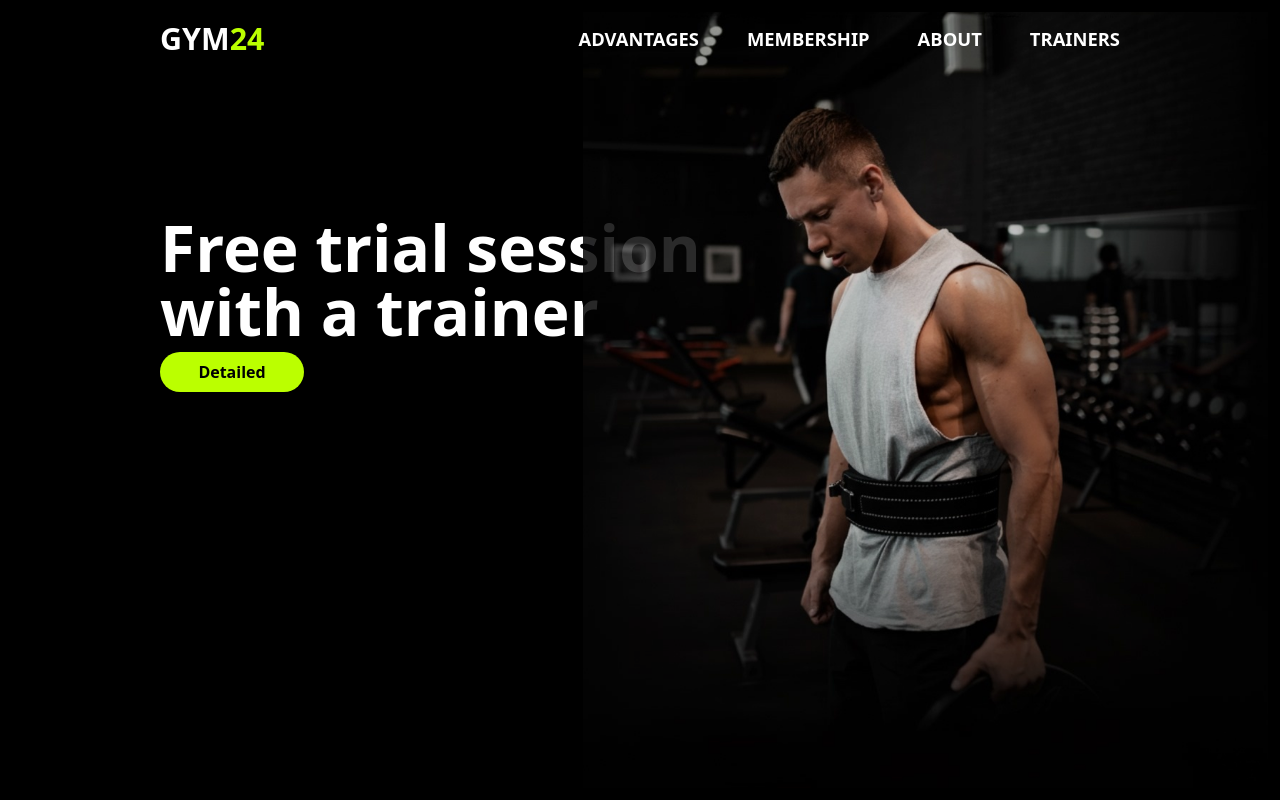
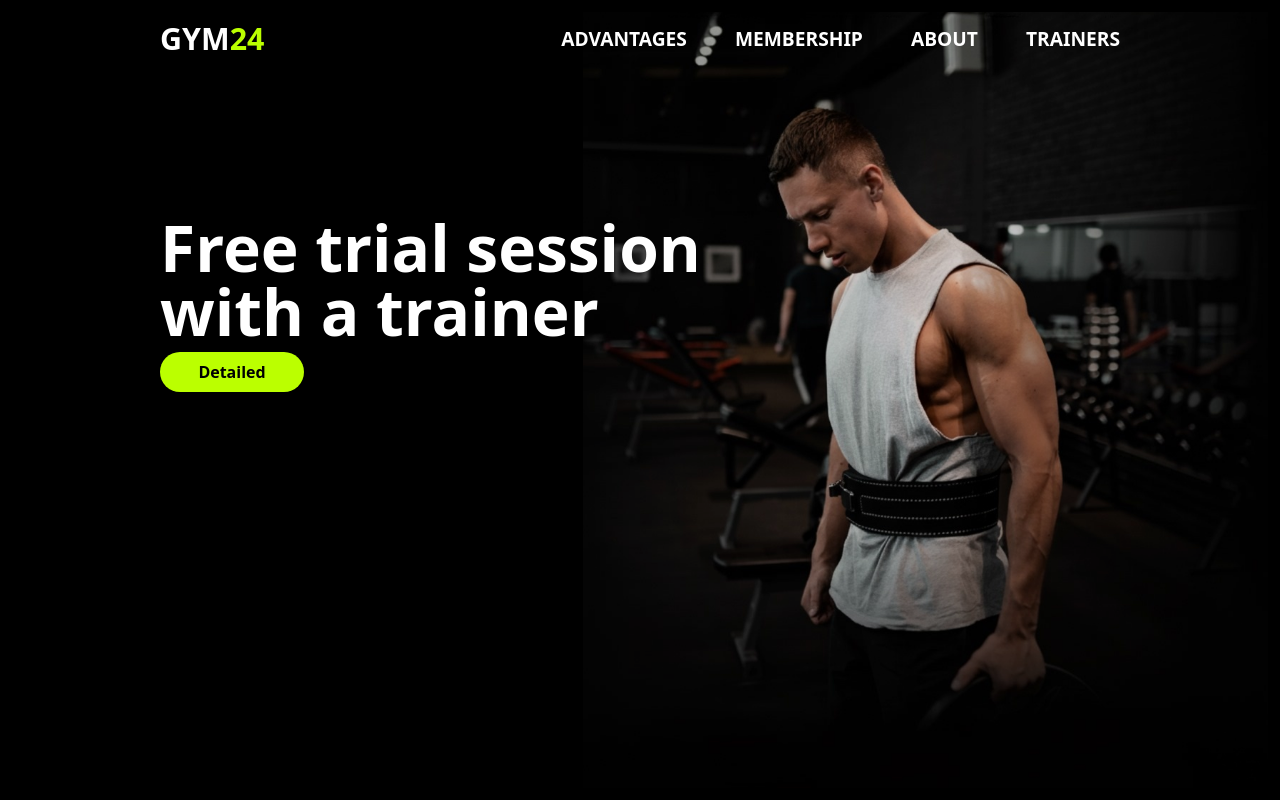
Before and after one commit to kapish07-dev/GYM24, a React (Vite) app: page / in a window 1280 px wide. Shown: the top 800 px of the page. Built offline with nearby package versions, Linux system fonts and the light colour scheme; a web font is replaced by a local one.

Commit message:
Hero & Header section fixed :)

```diff
--- a/src/components/Header/Header.jsx
+++ b/src/components/Header/Header.jsx
@@ -9,7 +9,7 @@ const handleBuyClick = () => {
 
 const Header = () => {
   return (
-    <div className="absolute w-full z-10 flex justify-between items-center px-4 md:px-4 lg:px-40 py-4">
+    <div className="absolute w-full z-20 flex justify-between items-center px-4 md:px-4 lg:px-40 py-4">
       {/* Logo */}
       <div
         className="font-furore flex items-center cursor-pointer font-furore font-extrabold text-[1.9rem]"
@@ -20,7 +20,7 @@ const Header = () => {
       </div>
 
       {/* Navigation links */}
-      <div className="font-bold text-[1.15rem] align-middle font-size-1rem font-weight: 500 flex  gap-12 font-poppins justify-center align-middle  text-white text-sm uppercase">
+      <div className="font-bold text-[1.2rem]  font-weight: 600 flex  gap-12 font-poppins  text-white text-sm uppercase">
         <h3 className="">
           <a
             href="#advantages"
--- a/src/components/Hero/Hero.jsx
+++ b/src/components/Hero/Hero.jsx
@@ -4,14 +4,14 @@ import Header from "../Header/Header";
 const Hero = () => {
   return (
     <div
-      className="relative w-full min-h-screen h-[80vh] bg-black overflow-hidden "
+      className="relative w-full min-h-screen h-[100vh]  bg-black overflow-hidden "
       id="home"
     >
       {/* Header component (positioned absolutely over the container) */}
       <Header />
 
       {/* Content for the Left Side */}
-      <div className="absolute left-0 top-0 h-full leading-1.5 flex flex-col  pt-54  md:pl-4 px-4 md:px-4 lg:px-40 py-4">
+      <div className="absolute left-0 top-0 h-full leading-1.5 flex flex-col z-10 pt-54  md:pl-4 px-4 md:px-4 lg:px-40 py-4">
         <h1 className="font-montserrat font-extrabold text-[4rem] leading-16 text-white">
           Free trial session <br /> with a trainer
         </h1>
```
